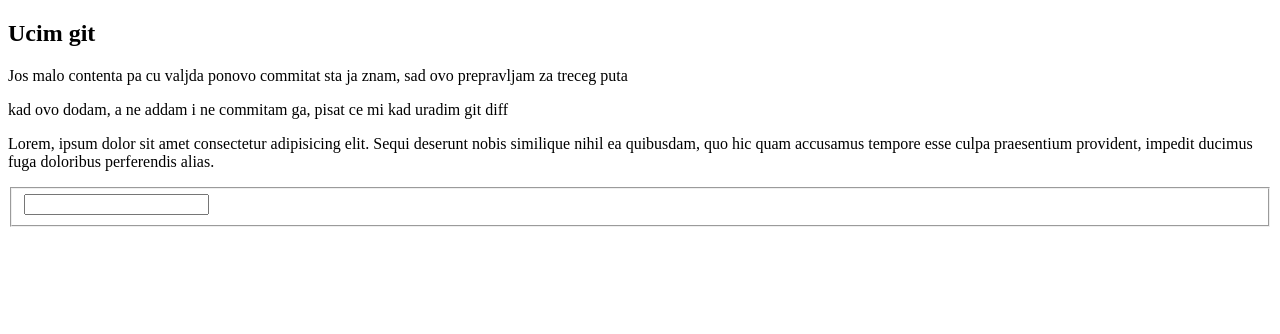
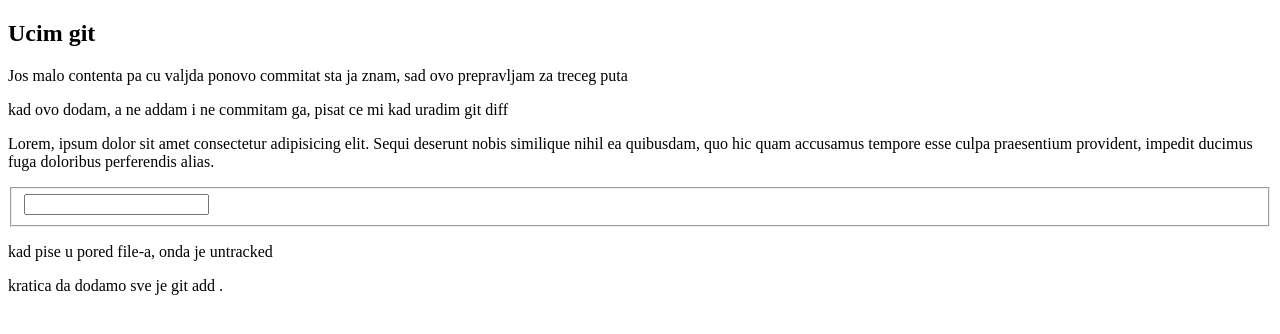
Before and after one commit to Criptonnn/test-01, a plain HTML site: page index.html in a window 1280 px wide. Drawn offline with Linux system fonts and the light colour scheme.

Commit message:
dobro ovo ide

```diff
--- a/index.html
+++ b/index.html
@@ -13,5 +13,7 @@
     <fieldset>
         <input type="text">
     </fieldset>
+    <p>kad pise u pored file-a, onda je untracked</p>
+    <p>kratica da dodamo sve je git add .</p>
 </body>
 </html>
```
Also changed, not shown: 1 other file.
